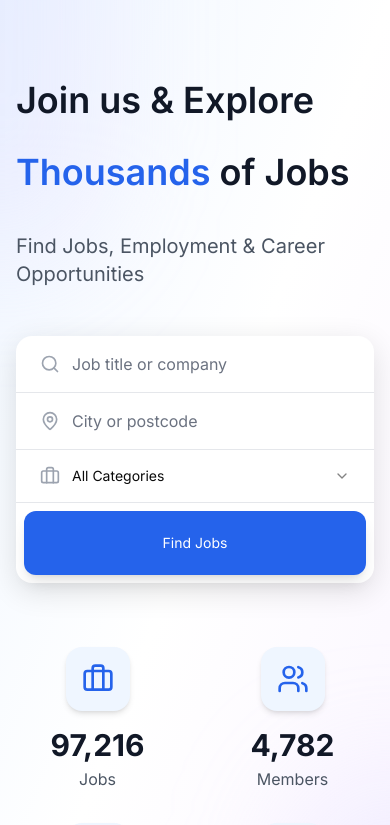
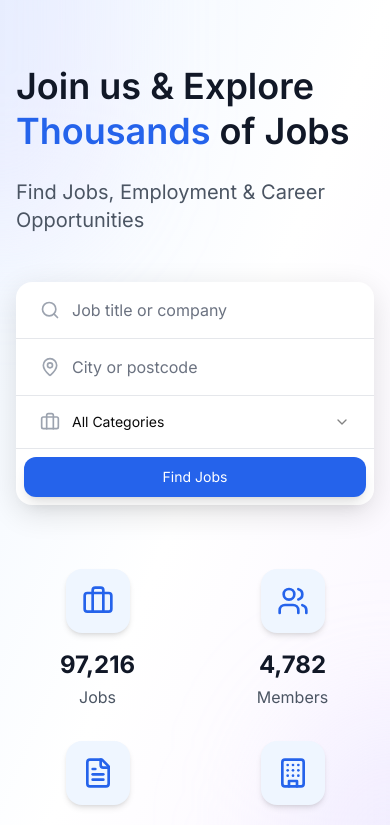
Before and after one commit to Saurabhsanjay/job-portal-client, a Next.js app: page / in a window 390 px wide. Shown: the top 825 px of the page. Built offline with nearby package versions, Linux system fonts and the light colour scheme.

Commit message:
updated compoentn

```diff
--- a/src/app/components/Dreamob/DreamJob.tsx
+++ b/src/app/components/Dreamob/DreamJob.tsx
@@ -21,10 +21,10 @@ export default function DreamJob() {
 
             {/* Content */}
             <div className="relative max-w-3xl mx-auto px-4 py-16 sm:px-6 sm:py-24">
-                <h1 className="text-3xl sm:text-4xl md:text-5xl font-semibold text-white mb-6">
+                <h1 className="text-2xl sm:text-3xl md:text-4xl font-semibold text-white mb-6">
                     Find Your Dream Job Today!
                 </h1>
-                <p className="text-lg sm:text-xl text-blue-100 mb-8">
+                <p className="text-base sm:text-lg text-blue-100 mb-8">
                     Join thousands of job seekers who found their perfect career match.
                     Create an account and start applying to top companies!
                 </p>
--- a/src/app/components/Hero/HomePage.tsx
+++ b/src/app/components/Hero/HomePage.tsx
@@ -57,7 +57,7 @@ export default function HeroSection() {
               initial={{ opacity: 0, y: 20 }}
               animate={{ opacity: 1, y: 0 }}
               transition={{ duration: 0.5 }}
-              className="text-4xl sm:text-5xl lg:text-6xl font-semibold text-gray-900 mb-6 leading-loose"
+              className="text-4xl sm:text-5xl lg:text-6xl font-semibold text-gray-900 mb-6 leading-tight"
             >
               Join us & Explore <span className="text-blue-600">Thousands</span> of Jobs
             </motion.h1>
@@ -122,7 +122,7 @@ export default function HeroSection() {
                 <div className="p-2 md:p-0 flex items-center justify-center">
                   <Button
                     size="lg"
-                    className="w-full md:w-auto px-8 py-8 bg-blue-600 hover:bg-blue-700 text-white transition-all hover:scale-105 rounded-xl md:rounded-l-none md:rounded-r-2xl shadow-lg hover:shadow-xl"
+                    className="w-full md:w-auto px-4 md:px-8 py-3 md:py-8 bg-blue-600 hover:bg-blue-700 text-white transition-all hover:scale-105 rounded-xl md:rounded-l-none md:rounded-r-2xl shadow-lg hover:shadow-xl"
                     disabled={isSearching}
                   >
                     {isSearching ? (
@@ -162,7 +162,7 @@ export default function HeroSection() {
                 <div className="inline-flex items-center justify-center w-16 h-16 rounded-2xl bg-blue-50 mb-4 group-hover:bg-blue-100 group-hover:scale-110 transition-all duration-300 shadow-md group-hover:shadow-lg">
                   <stat.icon className="h-8 w-8 text-blue-600" />
                 </div>
-                <div className="text-3xl font-bold text-gray-900 mb-1 group-hover:text-blue-600 transition-colors">
+                <div className="text-2xl sm:text-3xl font-bold text-gray-900 mb-1 group-hover:text-blue-600 transition-colors">
                   {stat.number}
                 </div>
                 <div className="text-gray-600 group-hover:text-gray-900 transition-colors">{stat.label}</div>
```
